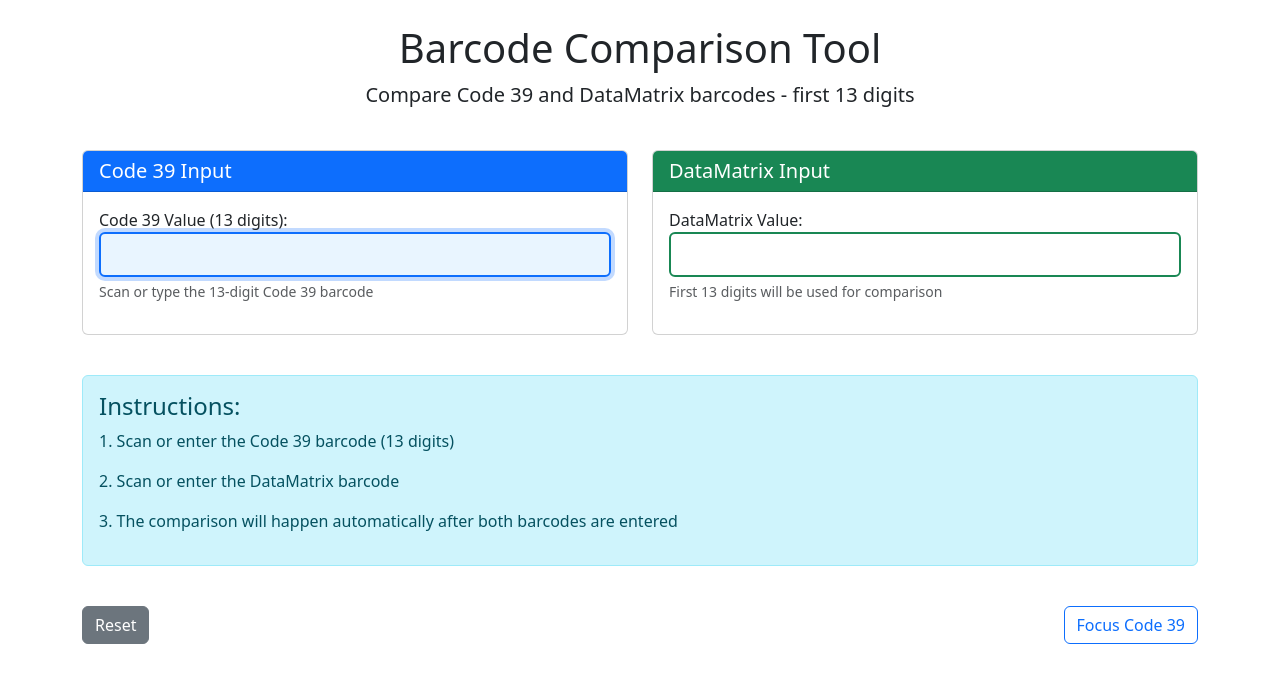
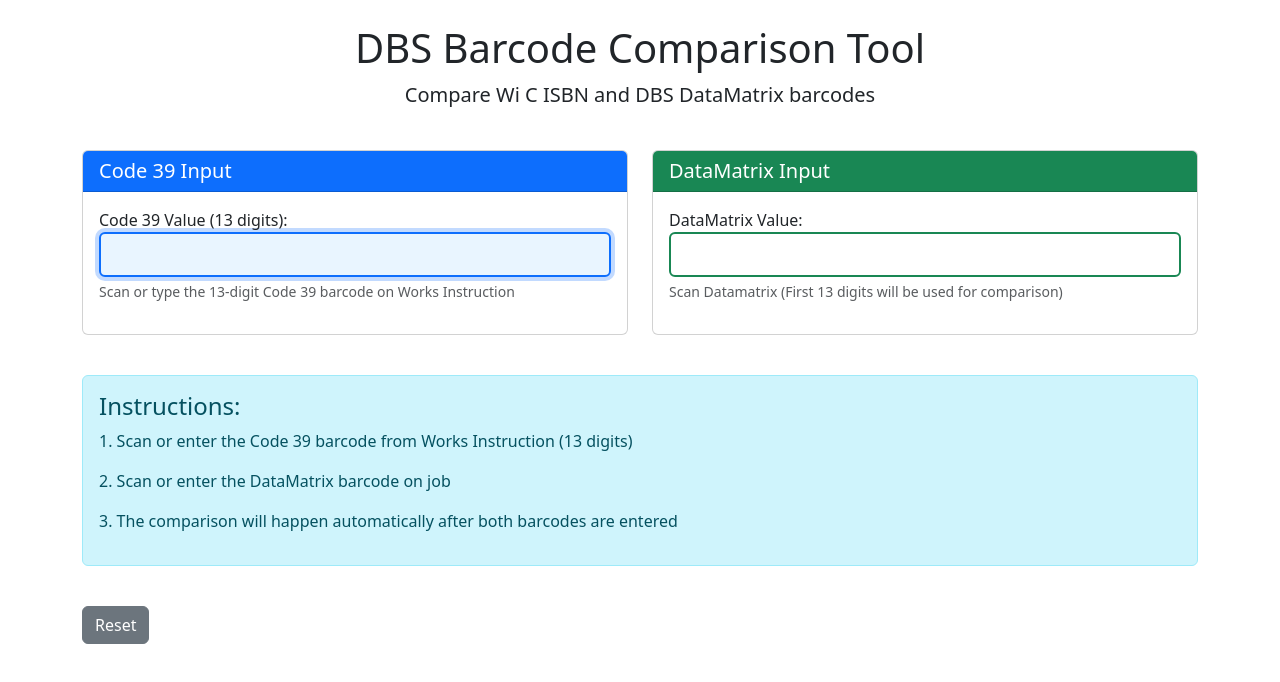
Before and after one commit to tjintranet/Barcode-Comparison-Tool, a plain HTML site: page index.html in a window 1280 px wide. Drawn offline with nearby package versions, Linux system fonts and the light colour scheme.

Commit message:
Add files via upload

```diff
--- a/index.html
+++ b/index.html
@@ -39,8 +39,8 @@
     <div class="container py-4">
         <div class="row mb-4">
             <div class="col-12 text-center">
-                <h1>Barcode Comparison Tool</h1>
-                <p class="lead">Compare Code 39 and DataMatrix barcodes - first 13 digits</p>
+                <h1>DBS Barcode Comparison Tool</h1>
+                <p class="lead">Compare Wi C ISBN and DBS DataMatrix barcodes</p>
             </div>
         </div>
 
@@ -54,7 +54,7 @@
                         <div class="form-group mb-3">
                             <label for="code39Input">Code 39 Value (13 digits):</label>
                             <input type="text" id="code39Input" class="form-control barcode-input code39 focus-input" maxlength="13" pattern="[0-9]{13}" autocomplete="off">
-                            <div class="form-text">Scan or type the 13-digit Code 39 barcode</div>
+                            <div class="form-text">Scan or type the 13-digit Code 39 barcode on Works Instruction</div>
                         </div>
                     </div>
                 </div>
@@ -68,7 +68,7 @@
                         <div class="form-group mb-3">
                             <label for="datamatrixInput">DataMatrix Value:</label>
                             <input type="text" id="datamatrixInput" class="form-control barcode-input datamatrix" autocomplete="off">
-                            <div class="form-text">First 13 digits will be used for comparison</div>
+                            <div class="form-text">Scan Datamatrix (First 13 digits will be used for comparison)</div>
                         </div>
                     </div>
                 </div>
@@ -80,18 +80,18 @@
                 <div id="match-indicator" class="alert text-center py-3 mb-4" role="alert"></div>
                 <div class="alert alert-info" role="alert" id="instruction-alert">
                     <h4 class="alert-heading">Instructions:</h4>
-                    <p>1. Scan or enter the Code 39 barcode (13 digits)</p>
-                    <p>2. Scan or enter the DataMatrix barcode</p>
+                    <p>1. Scan or enter the Code 39 barcode from Works Instruction (13 digits)</p>
+                    <p>2. Scan or enter the DataMatrix barcode on job</p>
                     <p>3. The comparison will happen automatically after both barcodes are entered</p>
                 </div>
             </div>
         </div>
 
-        <div class="row mt-4">
+     <div class="row mt-4">
             <div class="col-12">
                 <div class="d-flex justify-content-between">
                     <button id="resetBtn" class="btn btn-secondary">Reset</button>
-                    <button id="focusCode39Btn" class="btn btn-outline-primary">Focus Code 39</button>
+              <!--       <button id="focusCode39Btn" class="btn btn-outline-primary">Focus Code 39</button>-->
                 </div>
             </div>
         </div>
```
